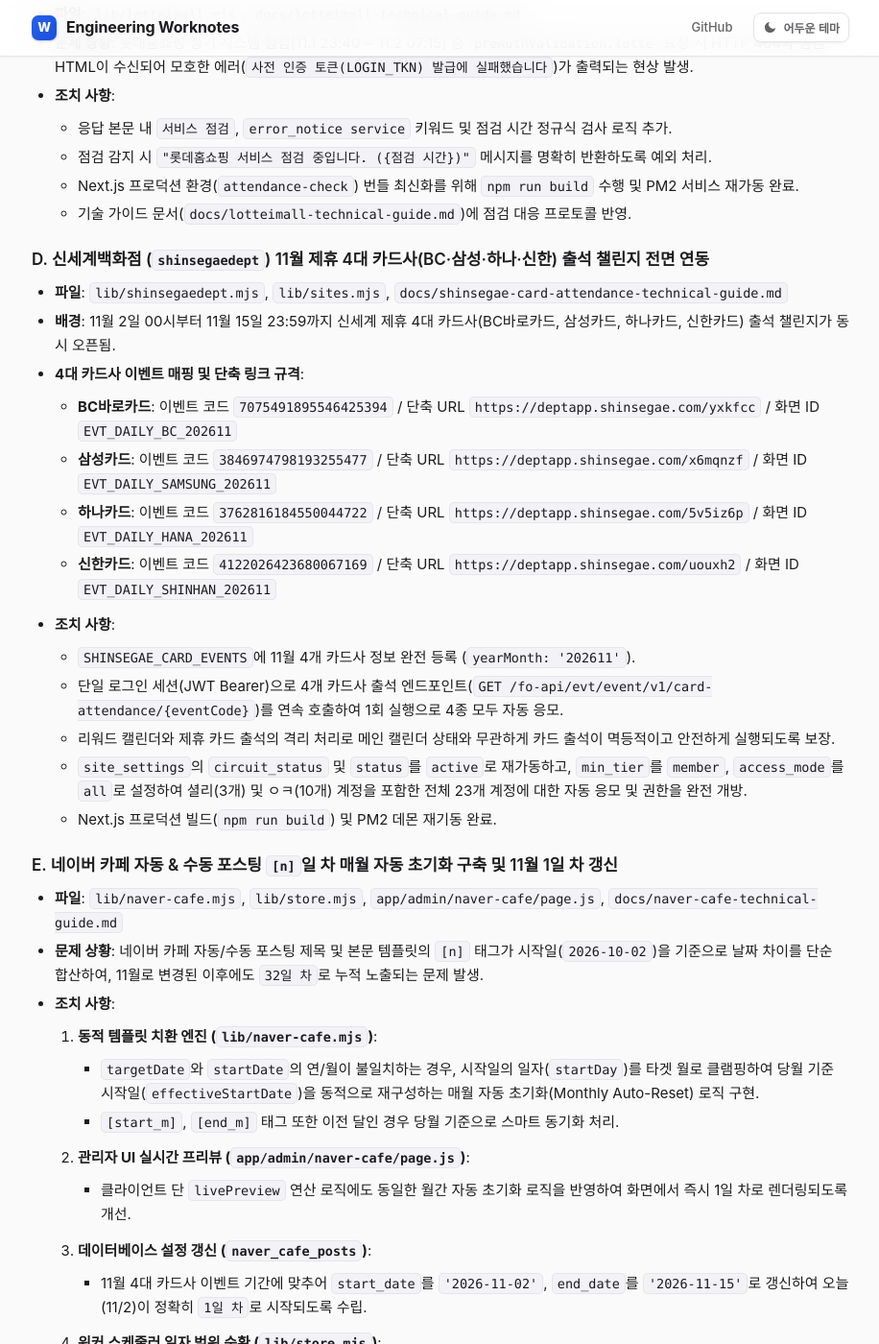
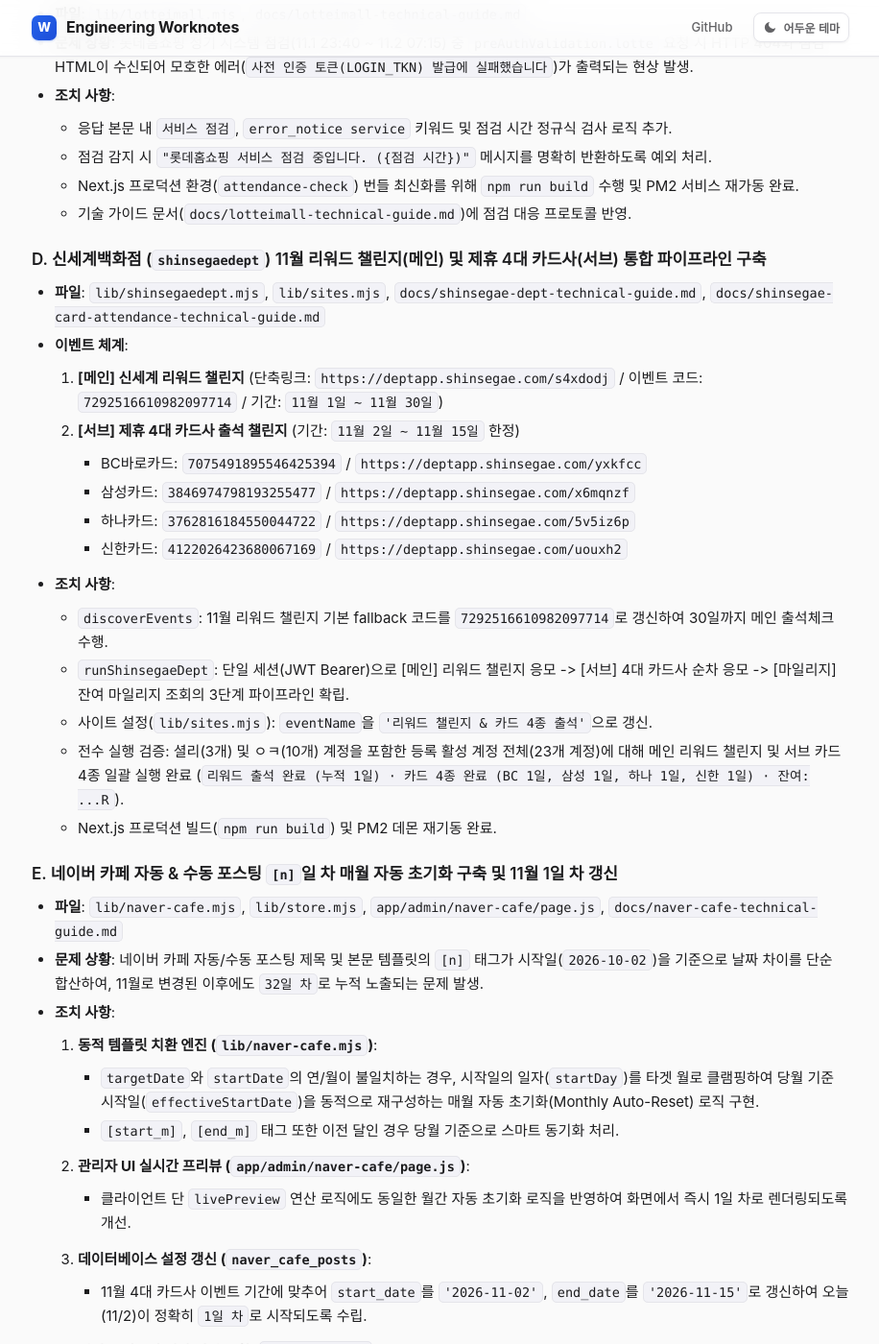
Before and after one commit to krazyeom/worknote, a Jekyll site: the page built from notes/2026-11-02-attendance-thehyundai-roulette-and-lottecinema.md, in a window 1280 px wide and 1400 px high, scrolled down 1361 px. Shown: the whole window at 96% size, without its empty margins (181-1097 px from the left). Built offline with Jekyll 4.4.1, drawn with Linux system fonts in a browser that asks for light colours; our own code applies the rules of GitHub Pages for plain Markdown files.

Commit message:
docs(worknote): record shinsegae main reward challenge and sub cards dual setup

```diff
--- a/notes/2026-11-02-attendance-thehyundai-roulette-and-lottecinema.md
+++ b/notes/2026-11-02-attendance-thehyundai-roulette-and-lottecinema.md
@@ -42,19 +42,20 @@
   - Next.js 프로덕션 환경(`attendance-check`) 번들 최신화를 위해 `npm run build` 수행 및 PM2 서비스 재가동 완료.
   - 기술 가이드 문서(`docs/lotteimall-technical-guide.md`)에 점검 대응 프로토콜 반영.
 
-### D. 신세계백화점 (`shinsegaedept`) 11월 제휴 4대 카드사(BC·삼성·하나·신한) 출석 챌린지 전면 연동
-* **파일**: `lib/shinsegaedept.mjs`, `lib/sites.mjs`, `docs/shinsegae-card-attendance-technical-guide.md`
-* **배경**: 11월 2일 00시부터 11월 15일 23:59까지 신세계 제휴 4대 카드사(BC바로카드, 삼성카드, 하나카드, 신한카드) 출석 챌린지가 동시 오픈됨.
-* **4대 카드사 이벤트 매핑 및 단축 링크 규격**:
-  - **BC바로카드**: 이벤트 코드 `7075491895546425394` / 단축 URL `https://deptapp.shinsegae.com/yxkfcc` / 화면 ID `EVT_DAILY_BC_202611`
-  - **삼성카드**: 이벤트 코드 `3846974798193255477` / 단축 URL `https://deptapp.shinsegae.com/x6mqnzf` / 화면 ID `EVT_DAILY_SAMSUNG_202611`
-  - **하나카드**: 이벤트 코드 `3762816184550044722` / 단축 URL `https://deptapp.shinsegae.com/5v5iz6p` / 화면 ID `EVT_DAILY_HANA_202611`
-  - **신한카드**: 이벤트 코드 `4122026423680067169` / 단축 URL `https://deptapp.shinsegae.com/uouxh2` / 화면 ID `EVT_DAILY_SHINHAN_202611`
+### D. 신세계백화점 (`shinsegaedept`) 11월 리워드 챌린지(메인) 및 제휴 4대 카드사(서브) 통합 파이프라인 구축
+* **파일**: `lib/shinsegaedept.mjs`, `lib/sites.mjs`, `docs/shinsegae-dept-technical-guide.md`, `docs/shinsegae-card-attendance-technical-guide.md`
+* **이벤트 체계**:
+  1. **[메인] 신세계 리워드 챌린지** (단축링크: `https://deptapp.shinsegae.com/s4xdodj` / 이벤트 코드: `7292516610982097714` / 기간: `11월 1일 ~ 11월 30일`)
+  2. **[서브] 제휴 4대 카드사 출석 챌린지** (기간: `11월 2일 ~ 11월 15일` 한정)
+     - BC바로카드: `7075491895546425394` / `https://deptapp.shinsegae.com/yxkfcc`
+     - 삼성카드: `3846974798193255477` / `https://deptapp.shinsegae.com/x6mqnzf`
+     - 하나카드: `3762816184550044722` / `https://deptapp.shinsegae.com/5v5iz6p`
+     - 신한카드: `4122026423680067169` / `https://deptapp.shinsegae.com/uouxh2`
 * **조치 사항**:
-  - `SHINSEGAE_CARD_EVENTS`에 11월 4개 카드사 정보 완전 등록 (`yearMonth: '202611'`).
-  - 단일 로그인 세션(JWT Bearer)으로 4개 카드사 출석 엔드포인트(`GET /fo-api/evt/event/v1/card-attendance/{eventCode}`)를 연속 호출하여 1회 실행으로 4종 모두 자동 응모.
-  - 리워드 캘린더와 제휴 카드 출석의 격리 처리로 메인 캘린더 상태와 무관하게 카드 출석이 멱등적이고 안전하게 실행되도록 보장.
-  - `site_settings`의 `circuit_status` 및 `status`를 `active`로 재가동하고, `min_tier`를 `member`, `access_mode`를 `all`로 설정하여 셜리(3개) 및 ㅇㅋ(10개) 계정을 포함한 전체 23개 계정에 대한 자동 응모 및 권한을 완전 개방.
+  - `discoverEvents`: 11월 리워드 챌린지 기본 fallback 코드를 `7292516610982097714`로 갱신하여 30일까지 메인 출석체크 수행.
+  - `runShinsegaeDept`: 단일 세션(JWT Bearer)으로 [메인] 리워드 챌린지 응모 -> [서브] 4대 카드사 순차 응모 -> [마일리지] 잔여 마일리지 조회의 3단계 파이프라인 확립.
+  - 사이트 설정(`lib/sites.mjs`): `eventName`을 `'리워드 챌린지 & 카드 4종 출석'`으로 갱신.
+  - 전수 실행 검증: 셜리(3개) 및 ㅇㅋ(10개) 계정을 포함한 등록 활성 계정 전체(23개 계정)에 대해 메인 리워드 챌린지 및 서브 카드 4종 일괄 실행 완료 (`리워드 출석 완료 (누적 1일) · 카드 4종 완료 (BC 1일, 삼성 1일, 하나 1일, 신한 1일) · 잔여: ...R`).
   - Next.js 프로덕션 빌드(`npm run build`) 및 PM2 데몬 재기동 완료.
 
 ### E. 네이버 카페 자동 & 수동 포스팅 `[n]`일 차 매월 자동 초기화 구축 및 11월 1일 차 갱신
```
